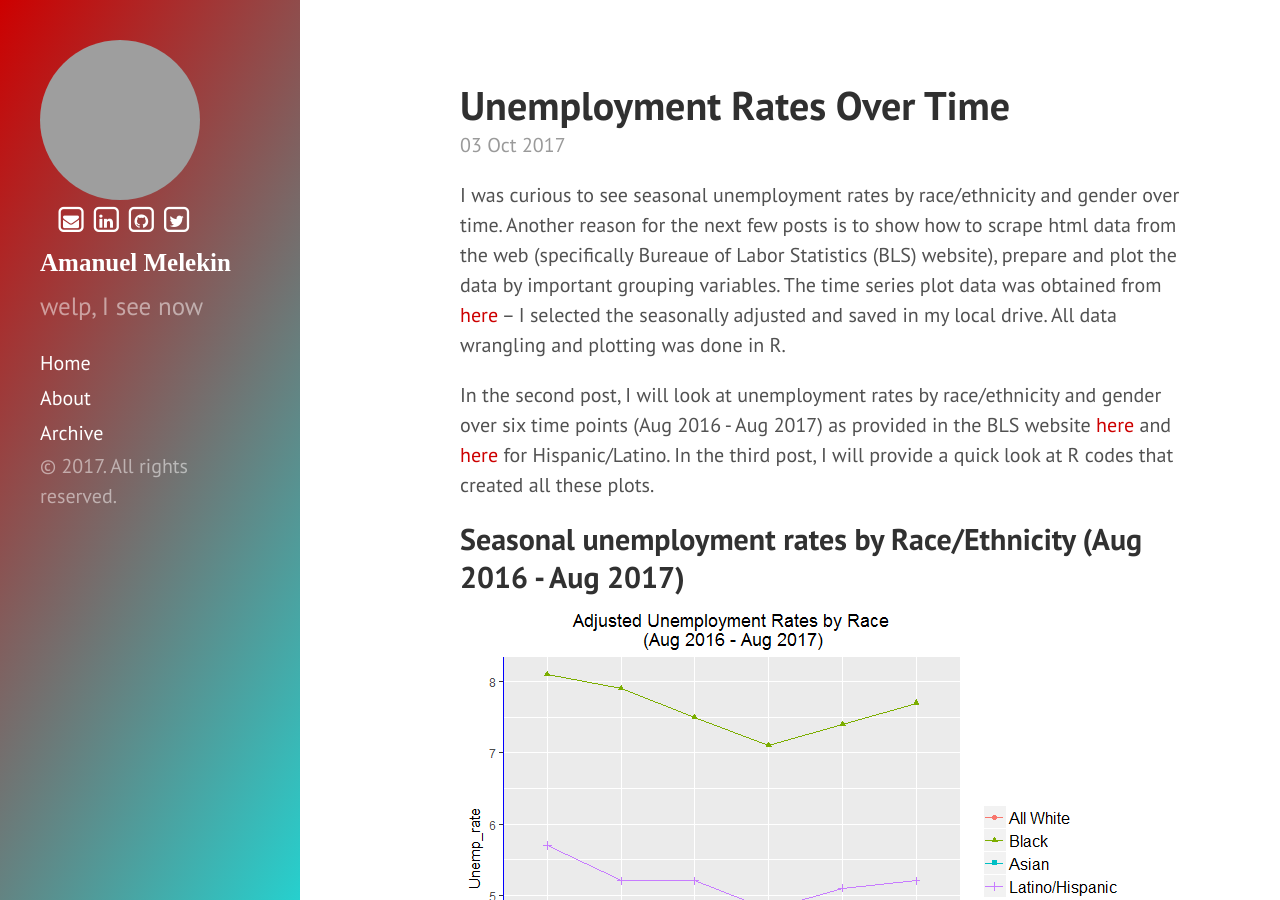
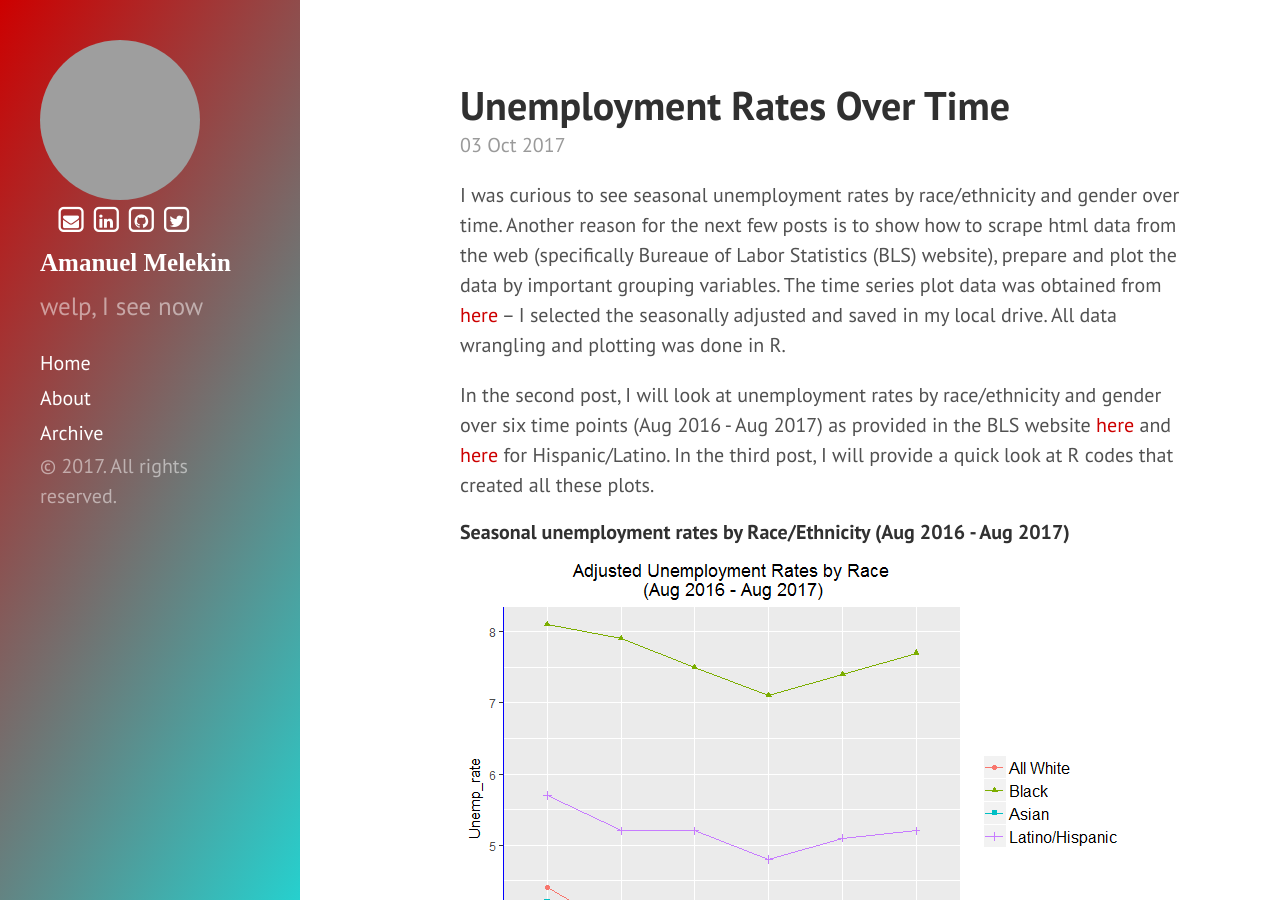
Before and after one commit to azmelekin/azmelekin.github.io, a Jekyll site: the page built from _posts/2017-10-03-unemploymenttrends.md, in a window 1280 px wide and 900 px high. Built offline with Jekyll 4.4.1, drawn with Linux system fonts in a browser that asks for light colours; nearby versions of some CDN libraries; some web fonts are replaced; grey boxes are pictures that could not be loaded.

Commit message:
Update 2017-10-03-unemploymenttrends.md

```diff
--- a/_posts/2017-10-03-unemploymenttrends.md
+++ b/_posts/2017-10-03-unemploymenttrends.md
@@ -11,9 +11,9 @@
 In the second post, I will look at unemployment rates by race/ethnicity and gender over six time points (Aug 2016 - Aug 2017) as provided in the BLS website [here](https://www.bls.gov/news.release/empsit.t02.htm) and [here](https://www.bls.gov/news.release/empsit.t03.htm)
 for Hispanic/Latino. In the third post, I will provide a quick look at R codes that created all these plots.
 
-## Seasonal unemployment rates by Race/Ethnicity (Aug 2016 - Aug 2017)
+##### Seasonal unemployment rates by Race/Ethnicity (Aug 2016 - Aug 2017)
 <img src="/images/new%20plot-1.png"/>
-###### What would 10 year monthly unemployment rates by Race/Ethnicity look like? ... see plot at the end of the post!
+###### _What would 10 year monthly unemployment rates by Race/Ethnicity look like? ... see plot at the end of the post!_
 <!--more-->
 The plot above shows seasonal unemployment rates by race/ethnicity at six time points during the last year. Note that the 'All White'
 category includes non-Caucasian Whites that maybe of Hispanic/Latino origin. It is not straight forward to remove the Hispanic/Latino group from the 'All White' category and for demonstration purposes I left the data as it is.
@@ -33,7 +33,7 @@
 
 From the plot above it would seem that Asians have lower unemployment rates than Caucasian Whites but once the Latino/Hispanic group is removed from the "All White" group, unemployment rates among Caucasian Whites is likely to be lower than observed in the plot. What is interesting in this plot is that unemployment rates among Hispanic/Latino groups is much lower than unemployment rates among Black/African Americans.
 
-## A Time Series Plot of seasonal unemployment rates by Race/Ethnicity (2007 - 2017)
+##### A Time Series Plot of seasonal unemployment rates by Race/Ethnicity (2007 - 2017)
 Unemployment rates for Black/African American groups is almost always two times higher than that of Asians and Whites.
 You can also observe that month to month changes in unemployment are higher in the Asian and Black groups. Why?
 <img src="/images/unnamed-chunk-7-1.png"/>
```
